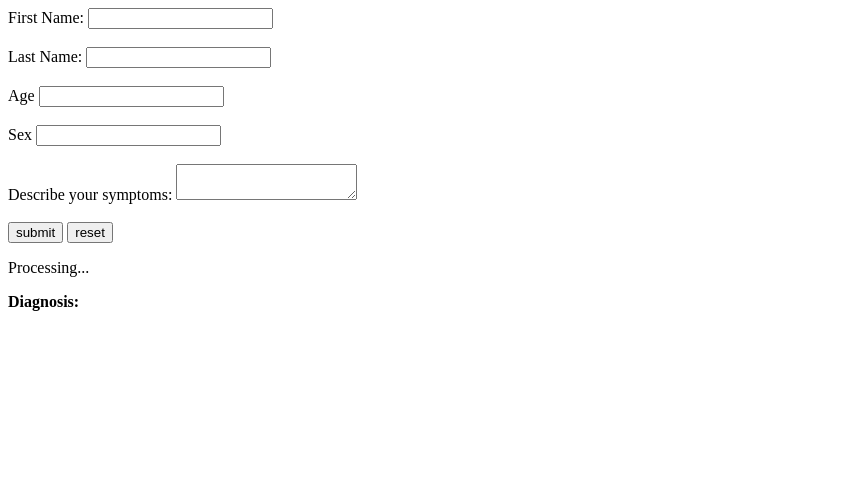
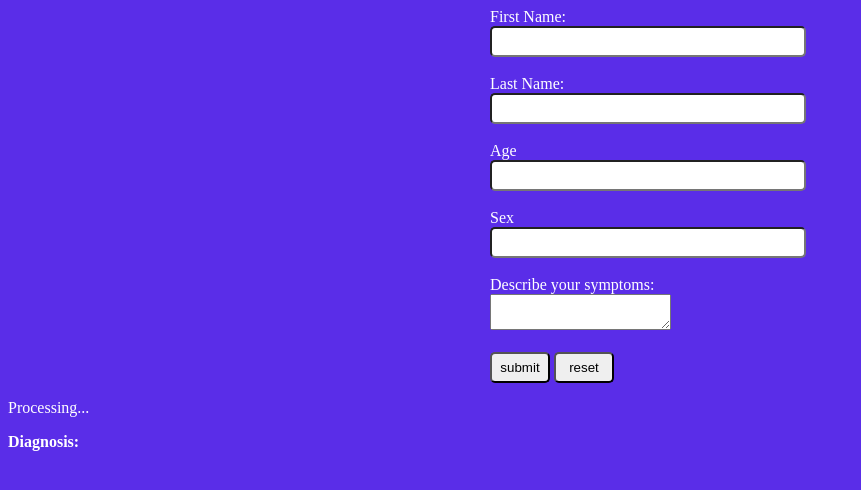
Before and after one commit to Olive-Njoroge/My-Daktari, a plain HTML site: page contactUs.html in a window 1280 px wide. Shown: the whole page, without its empty margins (0-861 px from the left). Drawn offline with Linux system fonts and the light colour scheme.

Commit message:
Added styles

```diff
--- /dev/null
+++ b/contactUs.css
@@ -0,0 +1,21 @@
+body{
+    background-color: #5A2DE8;
+    color:white;
+}
+
+.form{
+    width: 300px;
+    margin:0 auto;
+}
+
+input{
+    width: 100%;
+    padding: 6px;
+    border-radius: 5px;
+    color: black;
+}
+
+input[type=submit], input[type=reset]{
+    width: 60px;
+    border-radius: 5px;
+}
--- a/contactUs.html
+++ b/contactUs.html
@@ -3,32 +3,38 @@
 <head>
     <meta charset="UTF-8">
     <meta name="viewport" content="width=device-width, initial-scale=1.0">
-    <title>Contact
-    </title>
+    <title>Contact</title>
+    <link rel="stylesheet" href="contactUs.css">
 </head>
 <body>
 
 </body>
 </html>
 
-<form action="" id="symptom-form">
-    <label for="first-name">First Name:</label>
+
+
+<div class="form">
+    <form action="" id="symptom-form">
+    <label for="first-name">First Name:</label><br>
     <input type="text" name="first-name" id="first-name"><br><br>
-    <label for="last-name">Last Name:</label>
+    <label for="last-name">Last Name:</label><br>
     <input type="text" name="last-name" id="last-name"><br><br>
-    <label for="age">Age</label>
+    <label for="age">Age</label><br>
     <input type="number" id="age" name="age"><br><br>
-    <label for="sex">Sex</label>
+    <label for="sex">Sex</label><br>
     <input list="sex-options" id="sex" name="sex">
     <datalist id="sex-options">
         <option value="Female">Female</option>
         <option value="Male">Male</option>
     </datalist><br><br>
-    <label for="symptoms">Describe your symptoms:</label>
+    <label for="symptoms">Describe your symptoms:</label><br>
     <textarea name="symptoms" id="symptoms" required></textarea><br><br>
     <input type="submit" value="submit">
     <input type="reset" value="reset">
-</form>
+    </form>
+</div>
+
+
 
 <p id="loading">Processing...</p>
 <p><strong>Diagnosis:</strong><span id="response"></span></p>
```
